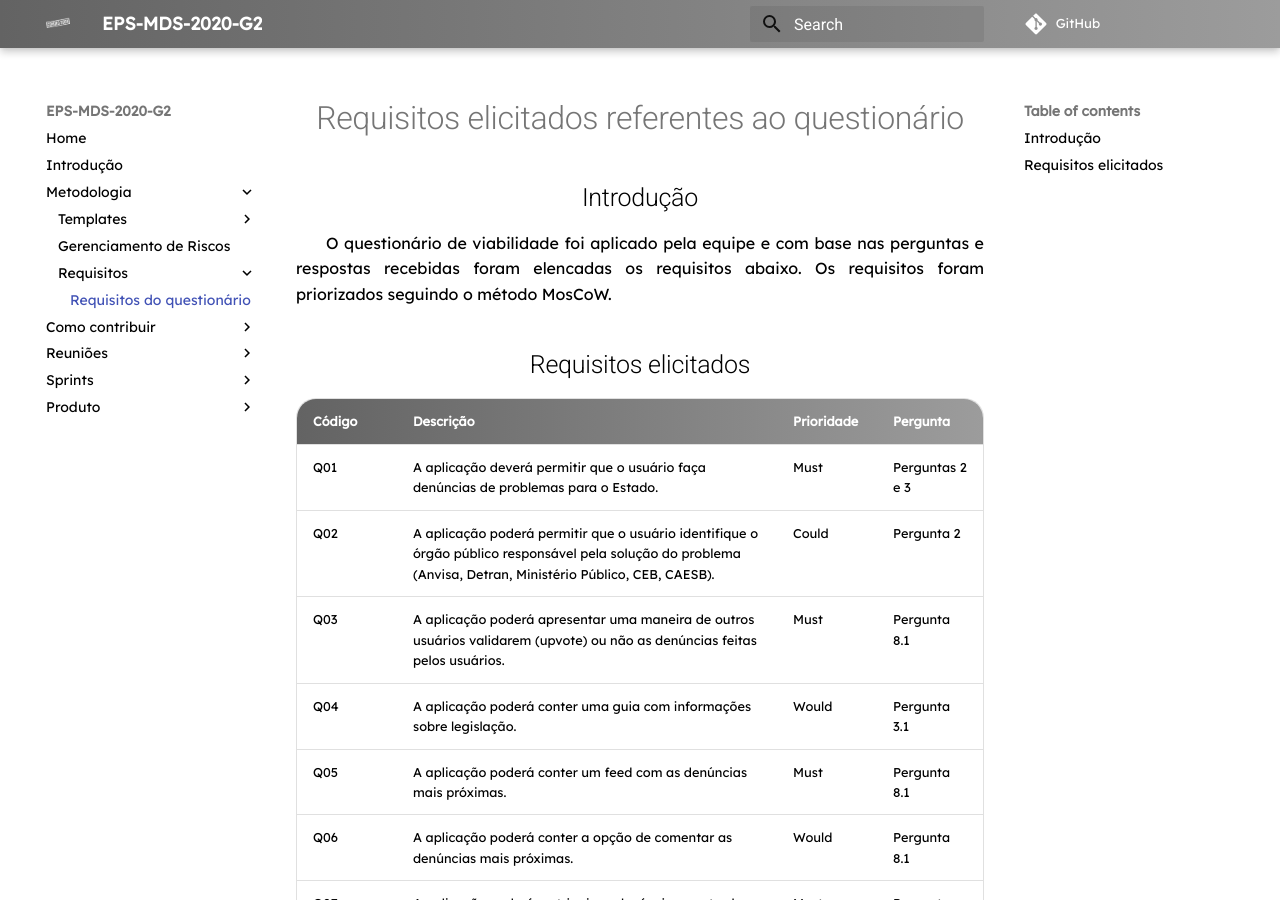
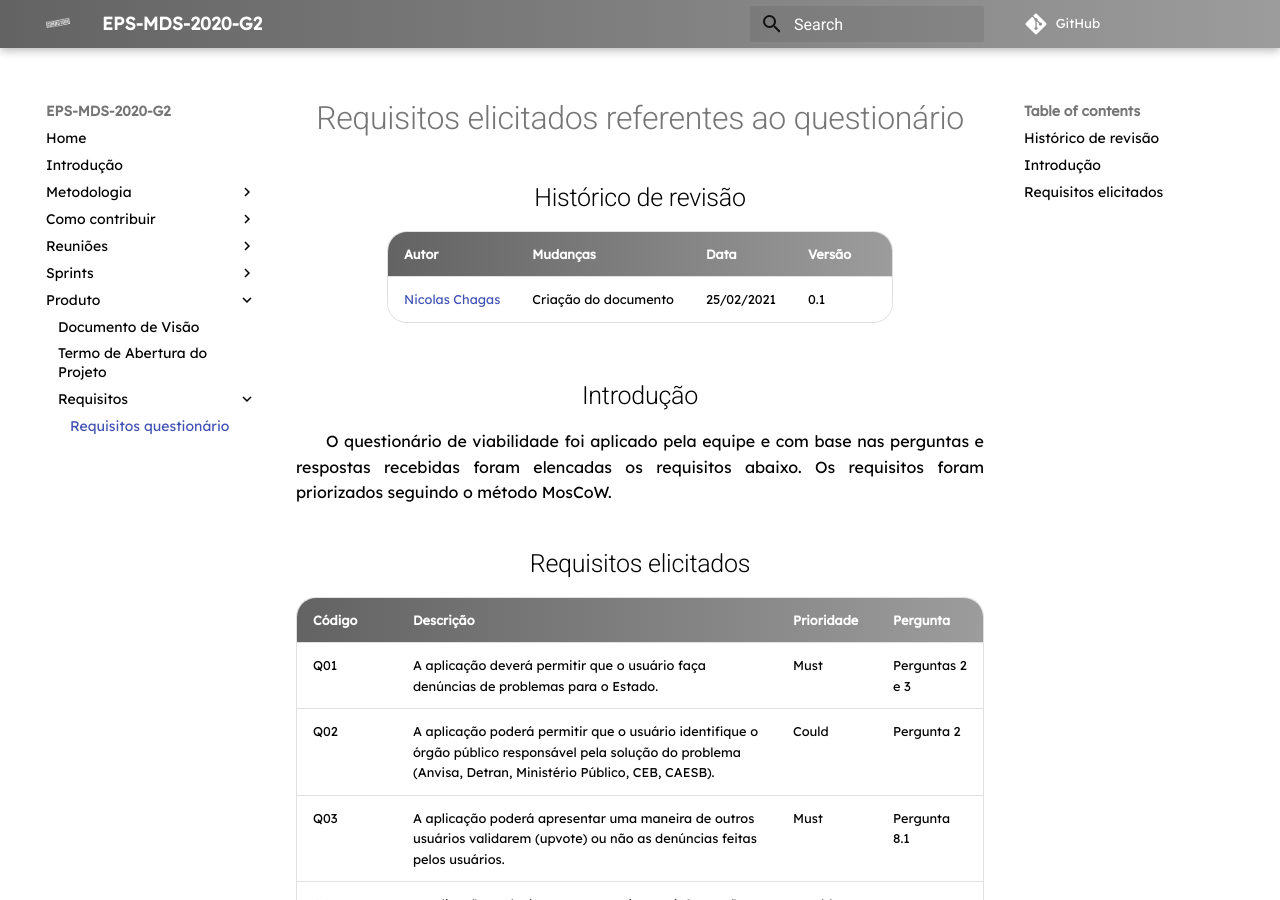
Before and after one commit to fga-eps-mds/2020.2-Eccoar, an MkDocs documentation site: the page built from docs/produto/requisitos/requisitosQuestionario.md, in a window 1280 px wide and 900 px high. Built offline with MkDocs 1.6.1 and Material for MkDocs 9.7.7, drawn with Linux system fonts in a browser that asks for light colours; some web fonts are replaced; comment, search, counter and statistics services are not loaded; old or Windows-style settings are respelled for this version of MkDocs.

Commit message:
Adding history and fixing pagination

```diff
--- a/docs/produto/requisitos/requisitosQuestionario.md
+++ b/docs/produto/requisitos/requisitosQuestionario.md
@@ -1,4 +1,9 @@
 # Requisitos elicitados referentes ao questionário
+
+## Histórico de revisão
+|Autor|Mudanças|Data|Versão|
+|--|--|--|--|
+|[Nicolas Chagas](https://github.com/nszchagas)|Criação do documento|25/02/2021|0.1|
 
 ## Introdução
 
--- a/mkdocs.yml
+++ b/mkdocs.yml
@@ -35,8 +35,6 @@ pages:
           - Sprint Review: "metodologia/templates/review.md"
           - Retrospectiva: "metodologia/templates/retrospective.md"
       - Gerenciamento de Riscos: "metodologia/gerenciaRisco.md"
-      - Requisitos:
-          - Requisitos do questionário: "produto/requisitos/requisitosQuestionario.md"
   - Como contribuir:
       - Como Contribuir?: "contribuicao/contribuicao.md"
       - Código de Conduta: "contribuicao/conduta.md"
@@ -64,3 +62,5 @@ pages:
   - Produto:
       - Documento de Visão: "produto/documento-visao.md"
       - Termo de Abertura do Projeto: "produto/tap.md"
+      - Requisitos:
+          - Requisitos questionário: "produto/requisitos/requisitosQuestionario.md"
```
